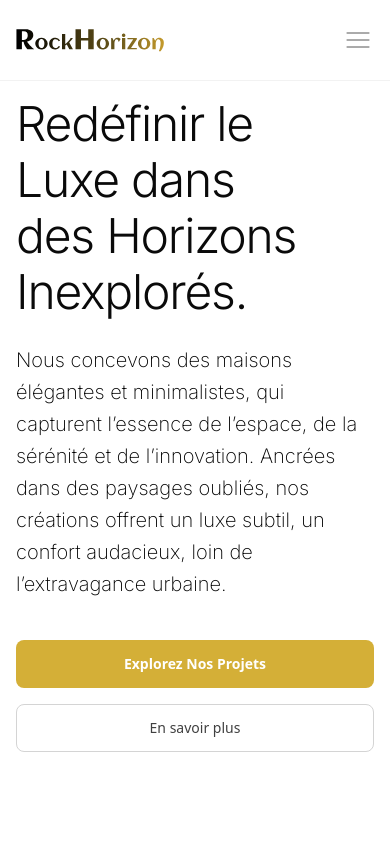
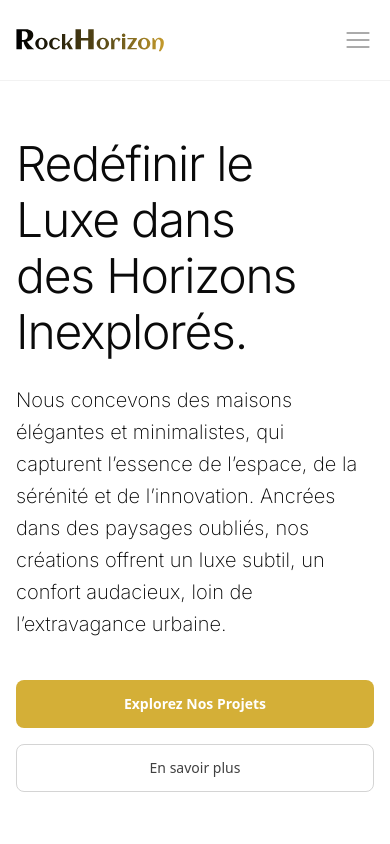
Before and after one commit to Cheick-ahmed/rock-horizon.com, a Nuxt app: page / in a window 390 px wide. Shown: the top 844 px of the page. Built offline with nearby package versions, Linux system fonts and the light colour scheme.

Commit message:
fix: add hero padding

```diff
--- a/components/ui/Hero.vue
+++ b/components/ui/Hero.vue
@@ -7,7 +7,7 @@ const lastProject = getLastProject();
 <template>
   <div class="relative isolate my-4 sm:my-28 lg:my-0">
     <Container>
-      <div class="max-w-3xl sm:py-20">
+      <div class="max-w-3xl py-10 sm:py-20">
         <div class="hidden sm:mb-8 sm:flex">
           <div
             class="relative rounded-full px-3 py-1 text-sm leading-6 text-gray-600 ring-1 ring-sand hover:ring-sand"
```
